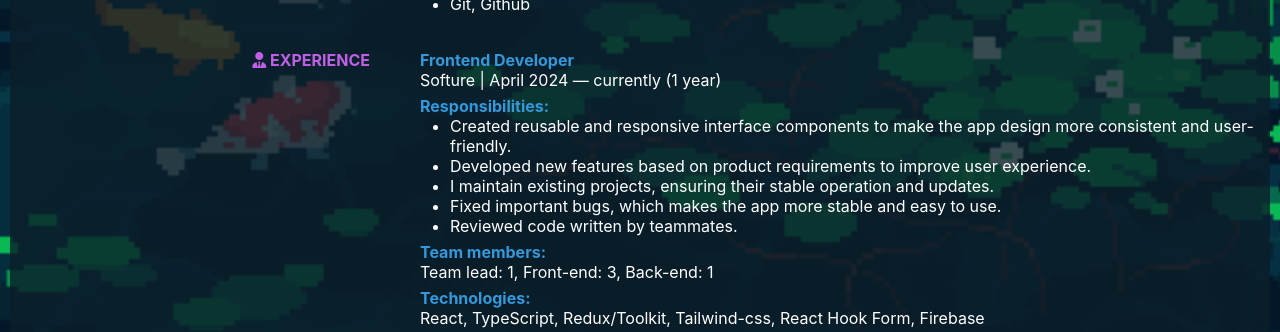
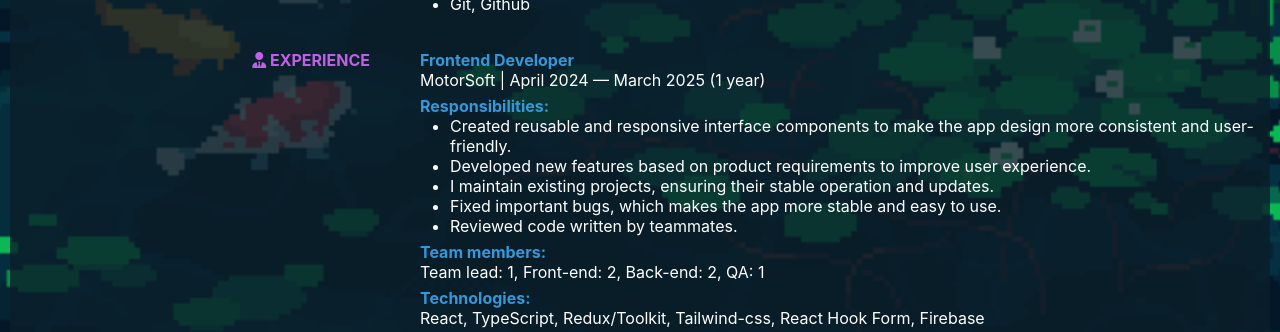
Before and after one commit to YaroslavOkrema/Resume, a website: page index.html in a window 1280 px wide. Shown: the part 430-762 px from the top of the page. Drawn offline with Linux system fonts and the light colour scheme.

Commit message:
refactor: main info

```diff
--- a/index.html
+++ b/index.html
@@ -114,7 +114,9 @@
         </div>
         <div class="col-right">
           <p><b class="title">Frontend Developer</b></p>
-          <p class="subtitle text">Softure | April 2024 — currently (1 year)</p>
+          <p class="subtitle text">
+            MotorSoft | April 2024 — March 2025 (1 year)
+          </p>
           <p><b class="title">Responsibilities:</b></p>
           <ul class="list-response">
             <li>
@@ -136,7 +138,9 @@
             <li>Reviewed code written by teammates.</li>
           </ul>
           <p><b class="title">Team members:</b></p>
-          <p class="subtitle text">Team lead: 1, Front-end: 3, Back-end: 1</p>
+          <p class="subtitle text">
+            Team lead: 1, Front-end: 2, Back-end: 2, QA: 1
+          </p>
           <p><b class="title">Technologies:</b></p>
           <p class="text">
             React, TypeScript, Redux/Toolkit, Tailwind-css, React Hook Form,
```
